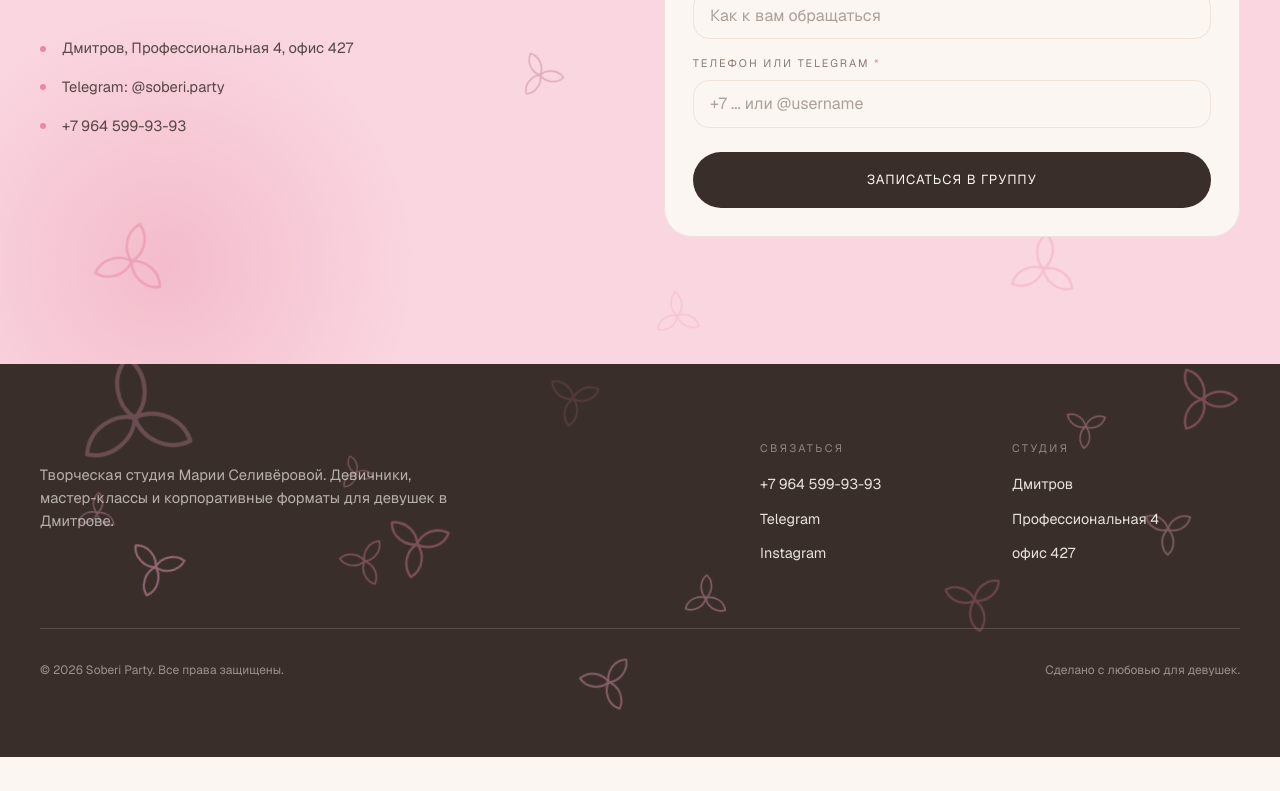
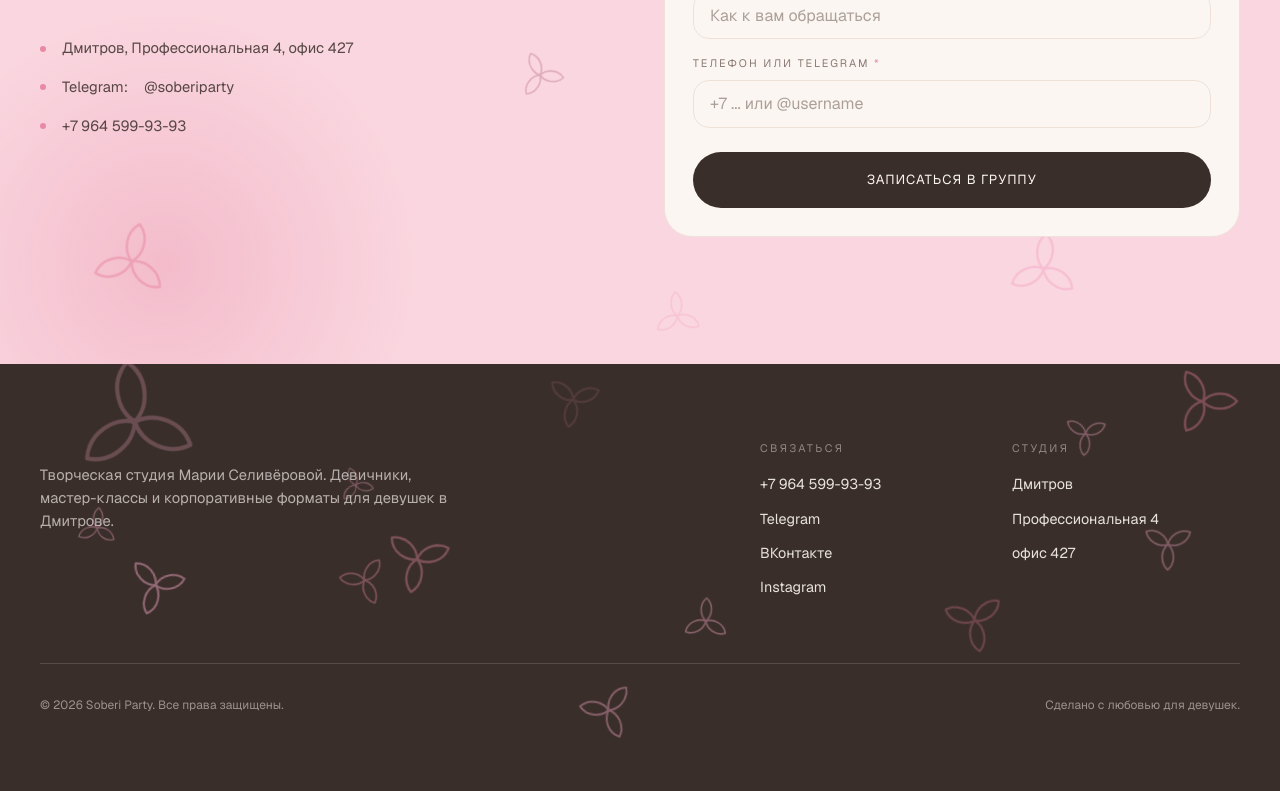
Before and after one commit to IvanSeliverovOOOVozdux/soberi-party-dmitrov, a website: page index.html in a window 1280 px wide. Shown: the part 4868-5659 px from the top of the page. Before the commit the page ends 5625 px from the top, so only its background shows below. Drawn offline with nearby package versions, Linux system fonts and the light colour scheme; no server answers.

Commit message:
Сайт: рабочий ник Telegram @soberiparty, добавлена ссылка ВКонтакте

```diff
--- a/index.html
+++ b/index.html
@@ -1144,7 +1144,7 @@
       <p class="booking-lead rv d1">Два пути: прийти на занятие из афиши — в группе и в удобную дату, либо собрать индивидуальный мастер-класс под себя. Мария подтвердит запись в Telegram.</p>
       <ul class="booking-contacts rv d2">
         <li><span class="dot"></span>Дмитров, Профессиональная 4, офис 427</li>
-        <li><span class="dot"></span>Telegram: @soberi.party</li>
+        <li><span class="dot"></span>Telegram: <a href="https://t.me/soberiparty" target="_blank" rel="noopener">@soberiparty</a></li>
         <li><span class="dot"></span>+7 964 599-93-93</li>
       </ul>
     </div>
@@ -1231,8 +1231,9 @@
         <div class="footer-col">
           <span class="footer-col-h">Связаться</span>
           <a href="tel:+79645999393">+7 964 599-93-93</a>
-          <a href="https://t.me/soberi_party">Telegram</a>
-          <a href="https://instagram.com/soberi.party">Instagram</a>
+          <a href="https://t.me/soberiparty" target="_blank" rel="noopener">Telegram</a>
+          <a href="https://vk.ru/soberi.party" target="_blank" rel="noopener">ВКонтакте</a>
+          <a href="https://instagram.com/soberi.party" target="_blank" rel="noopener">Instagram</a>
         </div>
         <div class="footer-col">
           <span class="footer-col-h">Студия</span>
@@ -1412,7 +1413,7 @@
         showMsg(form, true, 'Заявка отправлена 🌸 Мария свяжется с вами в ближайшее время.');
         if (form === bookForm) bookForm.hidden = true;
       } catch (e) {
-        showMsg(form, false, 'Пока не получилось отправить автоматически. Напишите Марии в <a href="https://t.me/soberi_party" target="_blank" rel="noopener">Telegram</a> или позвоните +7&nbsp;964&nbsp;599-93-93.');
+        showMsg(form, false, 'Пока не получилось отправить автоматически. Напишите Марии в <a href="https://t.me/soberiparty" target="_blank" rel="noopener">Telegram</a> или позвоните +7&nbsp;964&nbsp;599-93-93.');
       } finally {
         btn.disabled = false; btn.textContent = label;
       }
```
